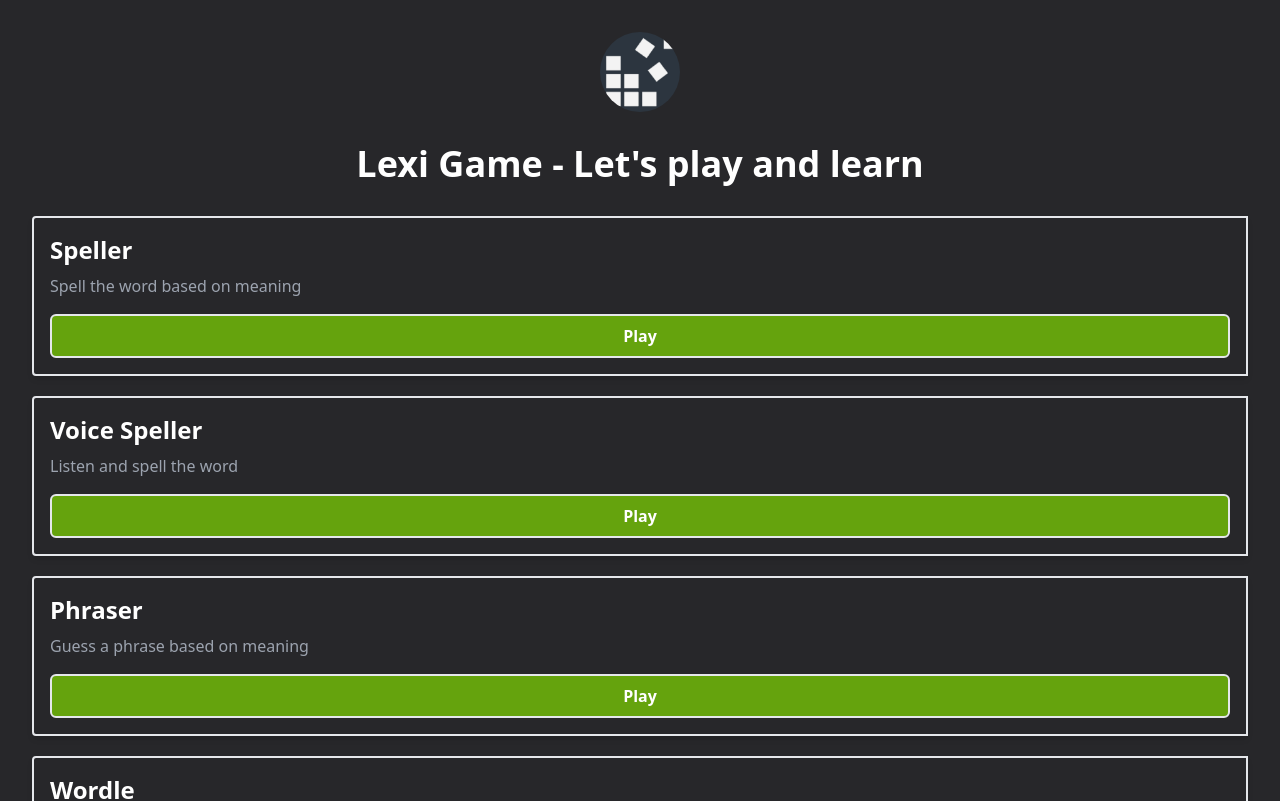
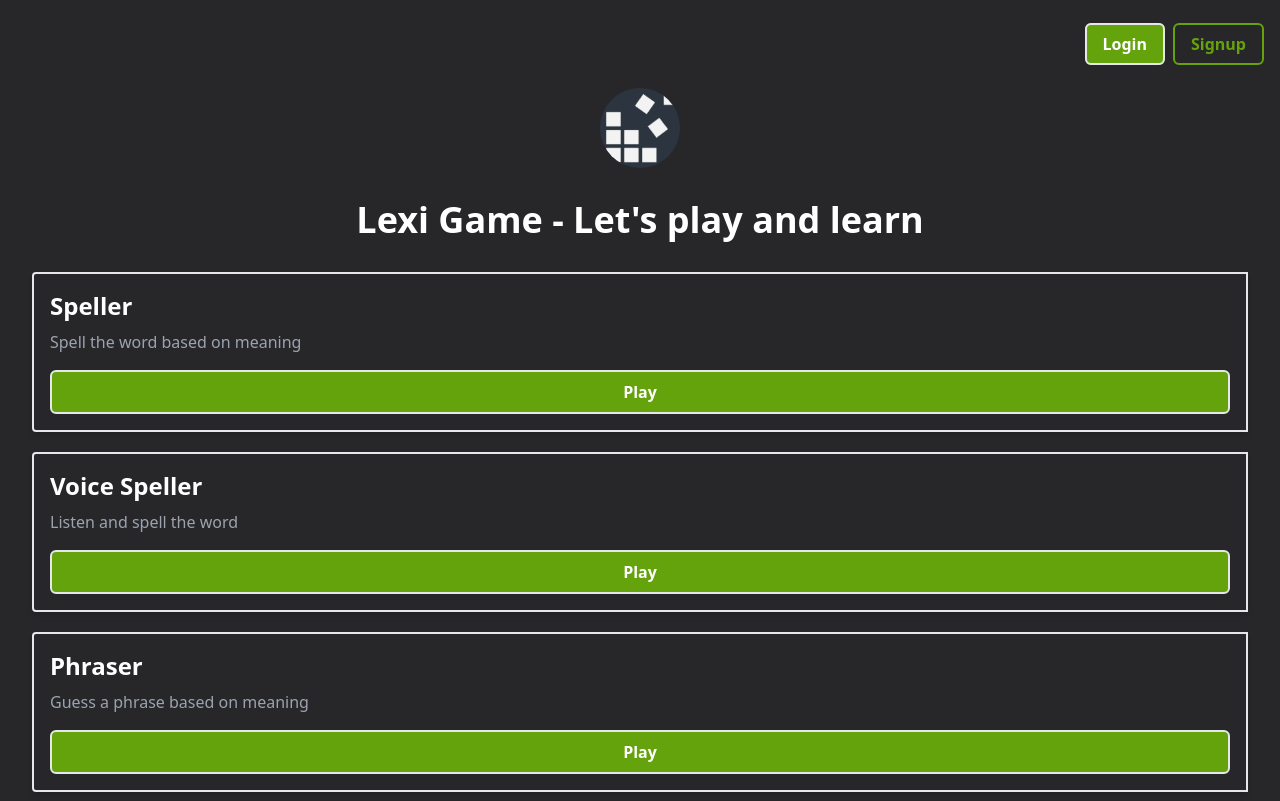
Before and after one commit to louiskwt/lexilogic-web, a React (Vite) app: page / in a window 1280 px wide. Shown: the top 801 px of the page. Built offline with nearby package versions, Linux system fonts and the light colour scheme; no server answers.

Commit message:
added navbar for login signup link

```diff
--- a/src/App.tsx
+++ b/src/App.tsx
@@ -1,4 +1,5 @@
 import {Link} from "react-router";
+import Navbar from "./components/Navbar";
 
 interface IGame {
   name: string;
@@ -26,6 +27,7 @@ function App() {
   ];
   return (
     <div className="container mx-auto py-8">
+      <Navbar />
       <header className="flex justify-center mb-8">
         <div className="relative w-20 h-20 rounded-full overflow-hidden">
           <img src="/logo512.png" alt="Logo" className="object-fill w-full h-full" />
--- /dev/null
+++ b/src/components/Navbar.tsx
@@ -0,0 +1,18 @@
+import {Link} from "react-router";
+
+const Navbar = () => {
+  return (
+    <nav className="flex justify-end items-end mb-8 px-4">
+      <div>
+        <Link to="/login" className="bg-lime-600 hover:bg-lime-50 hover:text-gray-800 rounded-md border-2 text-white font-bold py-2 px-4 mr-2">
+          Login
+        </Link>
+        <Link to="/signup" className="bg-transparent hover:bg-lime-50 hover:text-gray-800 text-lime-600 font-bold py-2 px-4 rounded-md border-2 border-lime-600">
+          Signup
+        </Link>
+      </div>
+    </nav>
+  );
+};
+
+export default Navbar;
```
